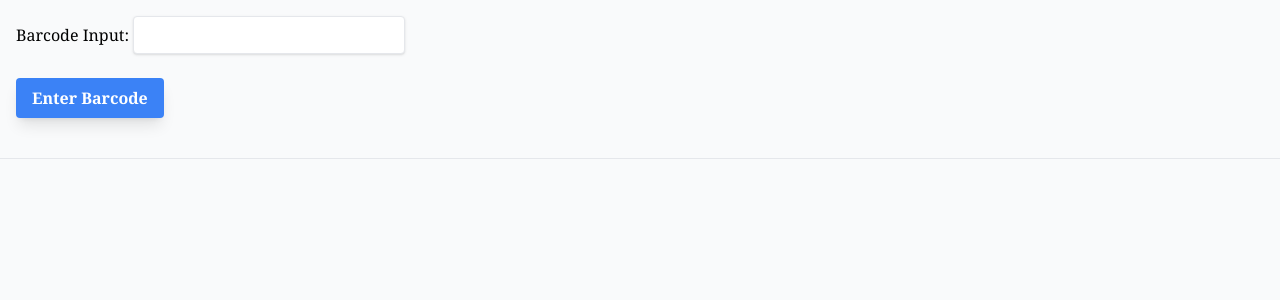
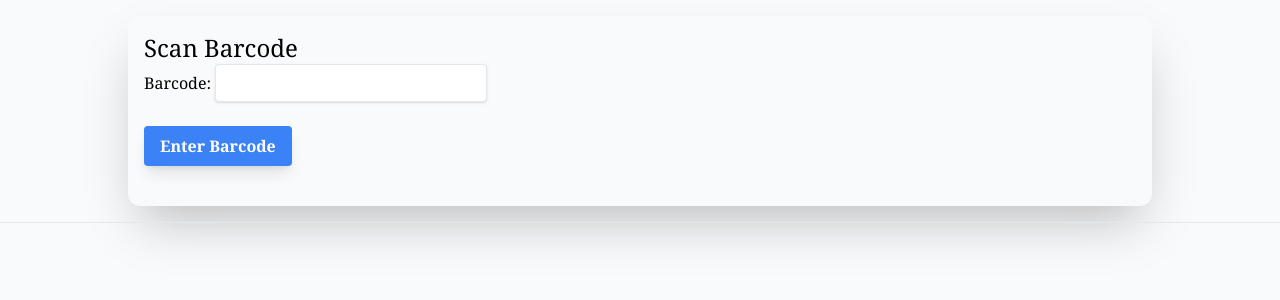
Before and after one commit to GenericArt/Grocery-Meal-Planner, a Django app: page / in a window 1280 px wide. Shown: the top 300 px of the page. Run offline with Django 4.2, Linux system fonts and the light colour scheme; some libraries are stand-ins or nearby versions.

Commit message:
WIP - I've added functionality to check if the barcode scanned exists in the database and if not show a new menu to add the new item in with the quantity and description.

```diff
--- a/GroceryMealPlanner/settings.py
+++ b/GroceryMealPlanner/settings.py
@@ -130,6 +130,7 @@ INTERNAL_IPS = [
 STATIC_URL = '/static/'
 STATIC_ROOT = BASE_DIR / 'staticfiles'
 STATICFILES_DIRS = [BASE_DIR / 'static',]
+# todo I will need to change this to whitenoise or something for live production
 STATICFILES_STORAGE = 'django.contrib.staticfiles.storage.StaticFilesStorage'
 
 # Default primary key field type
--- a/tailwind_theme/templates/base.html
+++ b/tailwind_theme/templates/base.html
@@ -8,6 +8,9 @@
     <meta http-equiv="X-UA-Compatible" content="ie=edge">
     {% tailwind_css %}
     <script src="https://cdn.jsdelivr.net/npm/js-cookie@3.0.1/dist/js.cookie.min.js"></script>
+    <link rel="preconnect" href="https://fonts.googleapis.com">
+    <link rel="preconnect" href="https://fonts.gstatic.com" crossorigin>
+    <link href="https://fonts.googleapis.com/css2?family=Roboto:wght@100;300;400;700&display=swap" rel="stylesheet">
     {% block head %}
     {% endblock %}
 </head>
--- a/templates/IngredientsTracker/add_inventory.html
+++ b/templates/IngredientsTracker/add_inventory.html
@@ -7,7 +7,7 @@
 {% block scripts %}
     <script>
         async function check_barcode_entry() {
-            let input_field = document.getElementById('id_barcode_input').value;
+            let input_field_value = document.getElementById('id_barcode_input').value;
             const csrftoken = Cookies.get('csrftoken');
 
             fetch('{% url 'check_scanned_barcode' %}', {
@@ -18,7 +18,7 @@
                 },
                 body: JSON.stringify({
                     'text': 'My Foobar',
-                    'barcode': input_field,
+                    'barcode': input_field_value,
                 }),
             }).then(response => {
                 let result = response.json();
@@ -32,21 +32,36 @@
                 return result
             }).then(result => {
                 console.log(result);
+                if (result['exists'] === false) {
+                    let initial_input_div = document.getElementById('id_initial_scan_input');
+                    let new_input_div = document.getElementById('id_new_item_div');
+                    let new_barcode_input = document.getElementById('id_new_barcode_nbr');
 
-                // Do something with the result
+                    initial_input_div.style.display = 'none';
+                    new_input_div.style.display = 'block';
+                    new_barcode_input.value = input_field_value;
+                } else {
+
+                }
 
             }).catch(error => {
                 console.log(error)
             })
+        }
+
+        function add_new_barcode(barcode_nbr) {
+
         }
     </script>
 {% endblock %}
 
 {% block content %}
 
-    <div class="m-4">
-        <label for="id_barcode_input">Barcode Input: </label>
-        <input id="id_barcode_input" class="shadow appearance-none border rounded py-2 px-3 text-gray-700 leading-tight focus:outline-none focus:shadow-outline">
+    <div id="id_initial_scan_input" class="m-4 mx-auto p-4 rounded-xl shadow-2xl bg-gray-50 w-4/5" style="display: block">
+        <h2 class="text-2xl">Scan Barcode</h2>
+        <label for="id_barcode_input">Barcode: </label>
+        <input id="id_barcode_input"
+               class="shadow appearance-none border rounded py-2 px-3 text-gray-700 leading-tight focus:outline-none focus:shadow-outline">
         <br><br>
         <button onclick="check_barcode_entry()"
                 class="bg-blue-500 hover:bg-blue-700 text-white font-bold py-2 px-4 rounded shadow-lg">
@@ -56,4 +71,26 @@
     </div>
     <hr>
 
+    <div id="id_new_item_div" style="display: none"
+         class="m-4 mx-auto p-4 rounded-xl shadow-2xl bg-gray-50 w-4/5">
+        <h2 class="text-2xl">New Item Scanned</h2>
+        <br>
+        <p class="mb-2">As this item has not been scanned by you before, please fill in the quantity and optionally a description of
+            it.</p>
+        <label for="id_new_barcode_nbr" class="my-2">Barcode: </label><input id="id_new_barcode_nbr" type="text" class="my-2 rounded">
+        <br>
+        <label for="id_new_barcode_desc">Description: </label><input id="id_new_barcode_desc" type="number"
+                                                                 class="rounded my-4">
+        <br>
+        <label for="id_new_barcode_qty">Quantity: </label><input id="id_new_barcode_qty" type="number"
+                                                                 class="rounded my-4">
+        <br>
+        <button onclick="add_new_barcode()"
+                class="bg-blue-500 hover:bg-blue-700 text-white font-bold py-2 px-4 rounded shadow-lg m-4">
+            Submit
+        </button>
+    </div>
+    <div id="id_confirm_item_div">
+
+    </div>
 {% endblock %}
```
Lines whose indentation alone changed are shown as unchanged.
